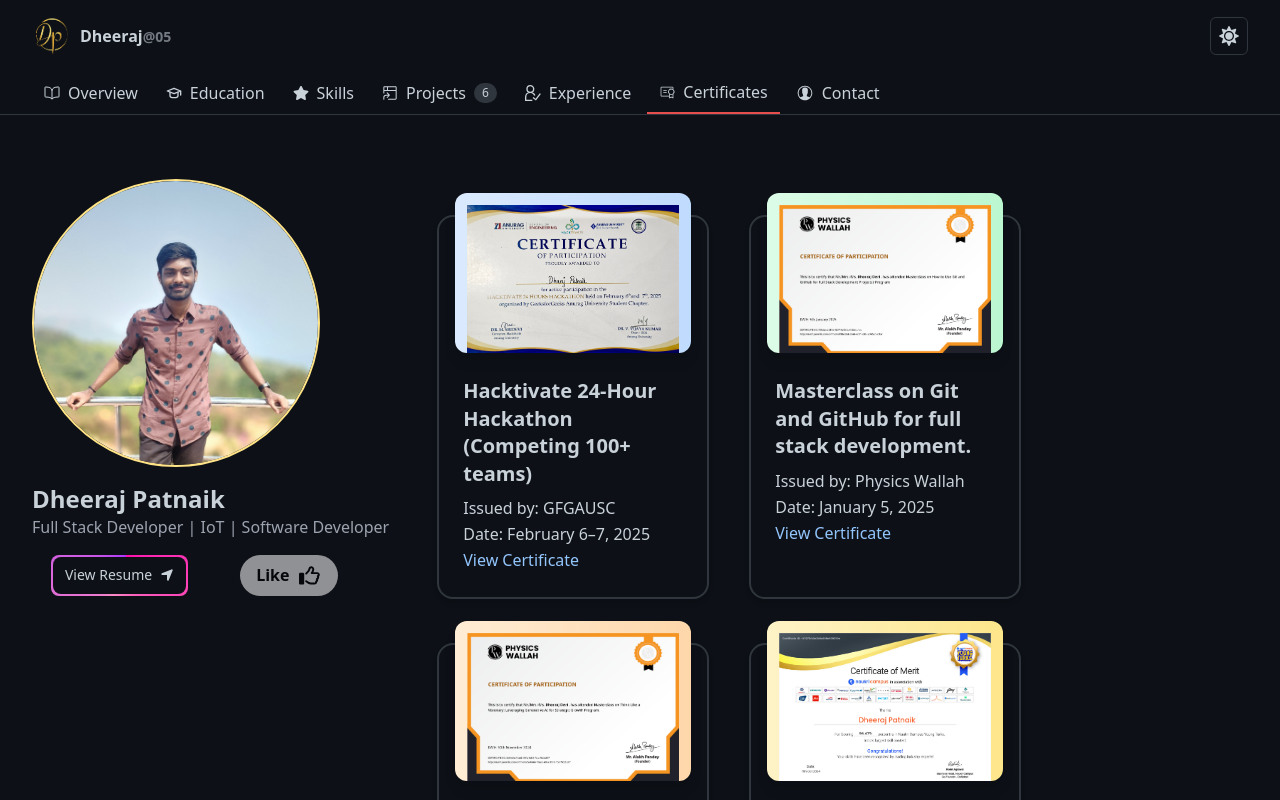
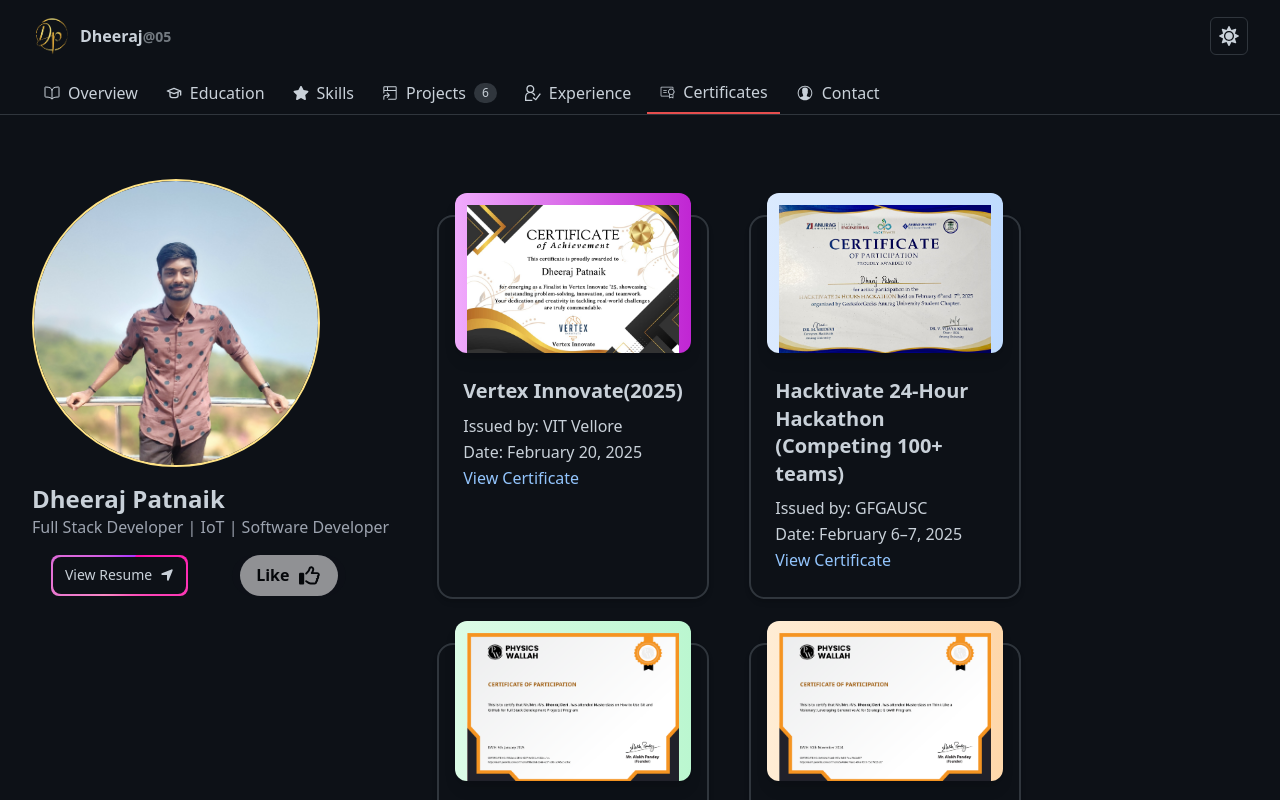
Before and after one commit to Dheeraj101097/Dheeraj_portfolio, a React (Vite) app in the folder portfolio/: page /certificates in a window 1280 px wide. Shown: the top 800 px of the page. Built offline with nearby package versions, Linux system fonts and the light colour scheme.

Commit message:
new certificate

```diff
--- a/portfolio/src/pages/Certificate.jsx
+++ b/portfolio/src/pages/Certificate.jsx
@@ -5,6 +5,7 @@ import certificate1 from "../assets/certificate_1.png";
 import certificate2 from "../assets/certificate_2.png";
 import certificate3 from "../assets/certificate_3.png";
 import certificate4 from "../assets/certificate_4.png";
+import certificate5 from "../assets/certificate_5.jpg";
 
 const Certificate = () => {
   const theme = useTheme();
@@ -14,6 +15,30 @@ const Certificate = () => {
         <div className="flex flex-col md:flex-row items-start gap-8 ">
           <LeftComponent />
           <div className="grid lg:grid-cols-2 md:grid-cols-1 sm:grid-cols-1 gap-10 mx-4 mt-8 ">
+            <div
+              className={`relative flex w-[17rem] flex-col rounded-2xl ${theme.bg} border-2 ${theme.border} ${theme.text} bg-clip-border shadow-md mt-1`}
+            >
+              <div className="relative mx-4 -mt-6 h-40 overflow-hidden rounded-xl bg-blue-gray-500 bg-clip-border text-white shadow-lg shadow-blue-gray-500/40 bg-gradient-to-r from-fuchsia-300 to-fuchsia-600 hover:shadow-lg hover:shadow-fuchsia-400">
+                <img src={certificate5} className="p-3 rounded-md" />
+              </div>
+              <div className="p-6">
+                <h5 className="mb-2 block font-sans text-xl font-semibold leading-snug tracking-normal text-blue-gray-900 antialiased">
+                  Vertex Innovate(2025)
+                </h5>
+                <p className="block font-sans text-base font-light leading-relaxed text-inherit antialiased">
+                  Issued by: VIT Vellore
+                  <br></br> Date: February 20, 2025
+                  <br></br>
+                  <a
+                    className="text-blue-300 hover:text-blue-500 font-medium "
+                    href="https://drive.google.com/file/d/1sd70ZI4cyFalHfcDYdUly0XYAmrCA1Io/view?usp=sharing"
+                  >
+                    View Certificate
+                  </a>
+                </p>
+              </div>
+            </div>
+            {/*  */}
             <div
               className={`relative flex w-[17rem] flex-col rounded-2xl ${theme.bg} border-2 ${theme.border} ${theme.text} bg-clip-border shadow-md mt-1`}
             >
```
Also changed, not shown: portfolio/src/assets/certificate_5.jpg (added).
